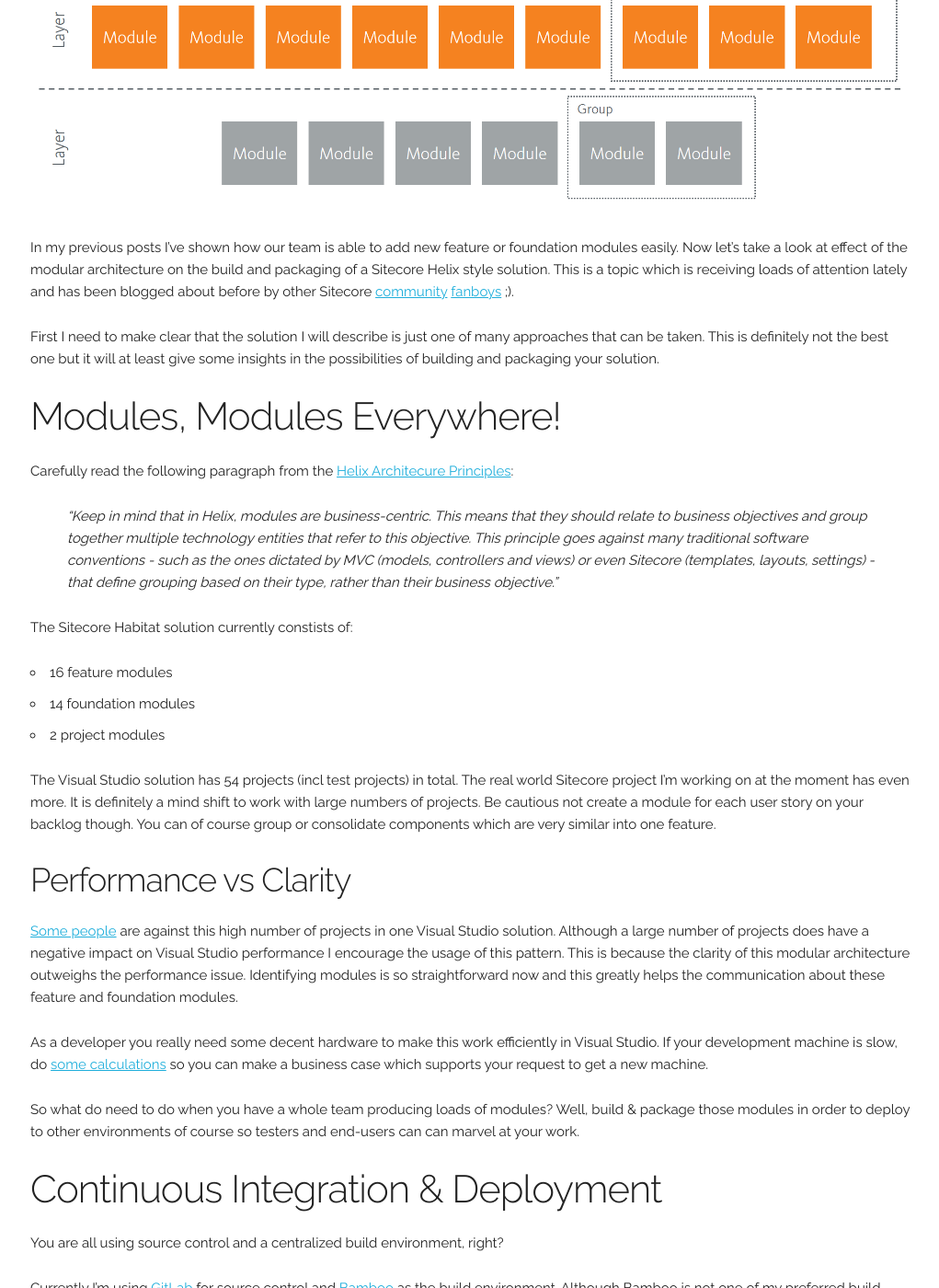
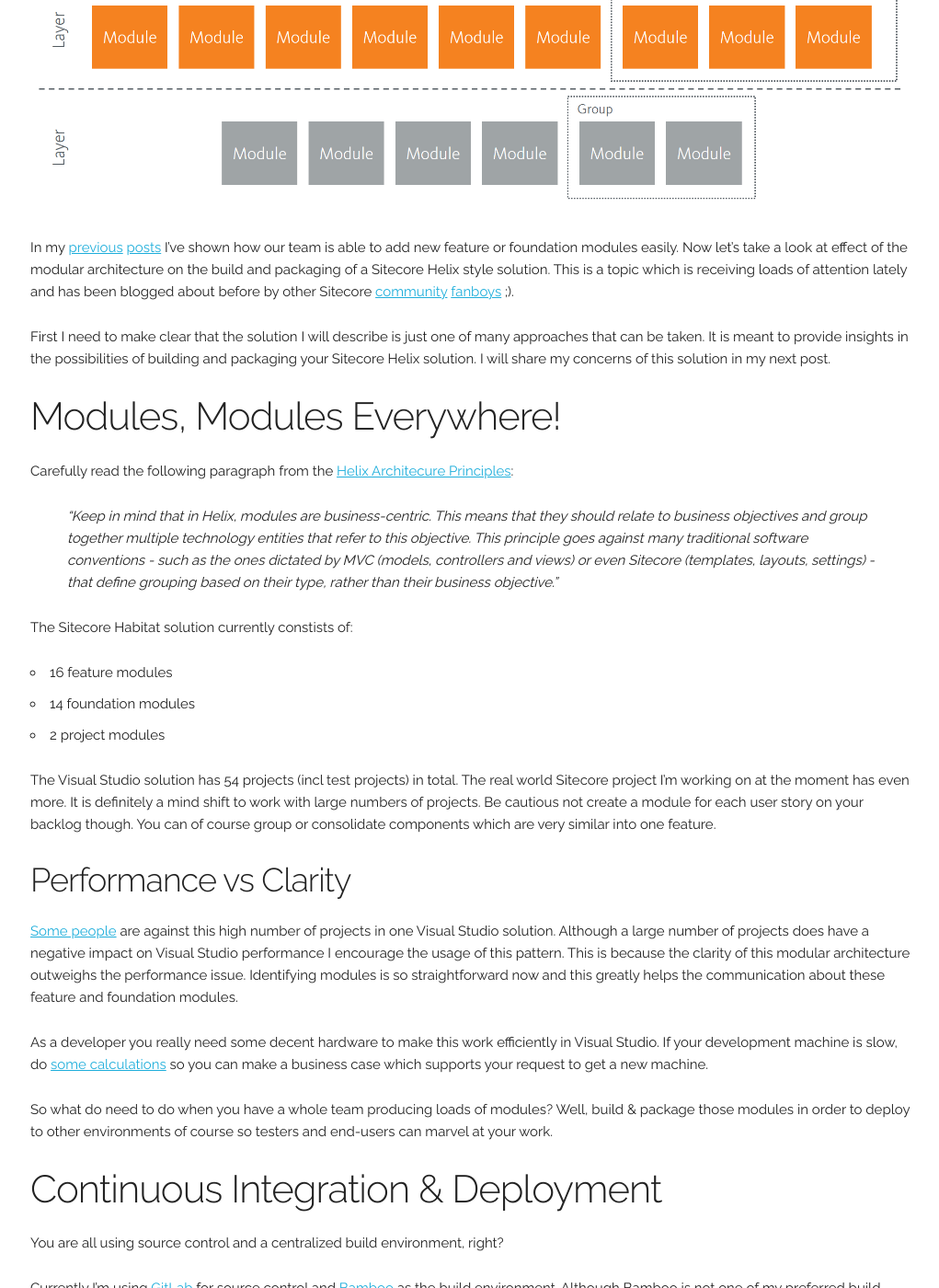
Before and after one commit to marcduiker/marcduiker.github.io, a Jekyll site: the page built from _posts/2017-01-03-hands-on-with-sitecore-helix-setting-up-automated-build-packaging-continuous-delivery.md, in a window 1280 px wide and 1400 px high, scrolled down 571 px. Shown: the whole window at 92% size, without its empty margins (127-1148 px from the left). Built offline with Jekyll 4.4.1, drawn with Linux system fonts in a browser that asks for light colours; nearby versions of some CDN libraries; a script that is not in the unit is left out; comment, search, counter and statistics services are not loaded.

Commit message:
Added links to previous posts and textual changes.

```diff
--- a/_posts/2017-01-03-hands-on-with-sitecore-helix-setting-up-automated-build-packaging-continuous-delivery.md
+++ b/_posts/2017-01-03-hands-on-with-sitecore-helix-setting-up-automated-build-packaging-continuous-delivery.md
@@ -6,14 +6,15 @@ tags: sitecore helix habitat automated build bamboo nuget octopus deploy modular
 
 <img class="u-max-full-width" itemprop="image" src="{{ site.url }}/assets/2017/01/03/helix-logical-architecture.png" alt="Modular architecture">
 
-In my previous posts I've shown how our team is able to add new feature or foundation modules easily.
+In my [previous]({{ site.url }}/2016/12/28/hands-on-with-sitecore-helix-using-powershell-add-module.html) [posts]({{ site.url }}/2016/12/29/hands-on-with-sitecore-helix-anatomy-add-helix-powershell-script.html) I've shown how our team is able to add new feature or foundation modules easily.
 Now let's take a look at effect of the modular architecture on the build and packaging of a Sitecore Helix style solution.
 This is a topic which is receiving loads of attention lately and has been blogged about before by other Sitecore [community](https://www.akshaysura.com/2016/12/27/finally-with-one-great-big-gulp-i-conquered-sitecore-helix/){:target="_blank"} [fanboys](https://www.akshaysura.com/2016/12/28/helix-and-the-re-tooling-of-your-continuous-integration-and-deployments/){:target="_blank"} ;).
 
 <!--more-->
 
 First I need to make clear that the solution I will describe is just one of many approaches that can be taken.
-This is definitely not the best one but it will at least give some insights in the possibilities of building and packaging your solution.
+It is meant to provide insights in the possibilities of building and packaging your Sitecore Helix solution.
+I will share my concerns of this solution in my next post.
 
 ## Modules, Modules Everywhere!
 
@@ -45,7 +46,7 @@ As a developer you really need some decent hardware to make this work efficientl
 If your development machine is slow, do [some calculations](https://docs.google.com/spreadsheets/d/16tzObRLEdgszbxU-un4lG6K-shiE5c39K95aSfrlXvI/edit?usp=sharing){:target="_blank"} so you can make a business case which supports your request to get a new machine.
 
 So what do need to do when you have a whole team producing loads of modules? Well, build & package those modules in order to deploy to other
-environments of course so testers and end-users can can marvel at your work.
+environments of course so testers and end-users can marvel at your work.
 
 ## Continuous Integration & Deployment
 
```
